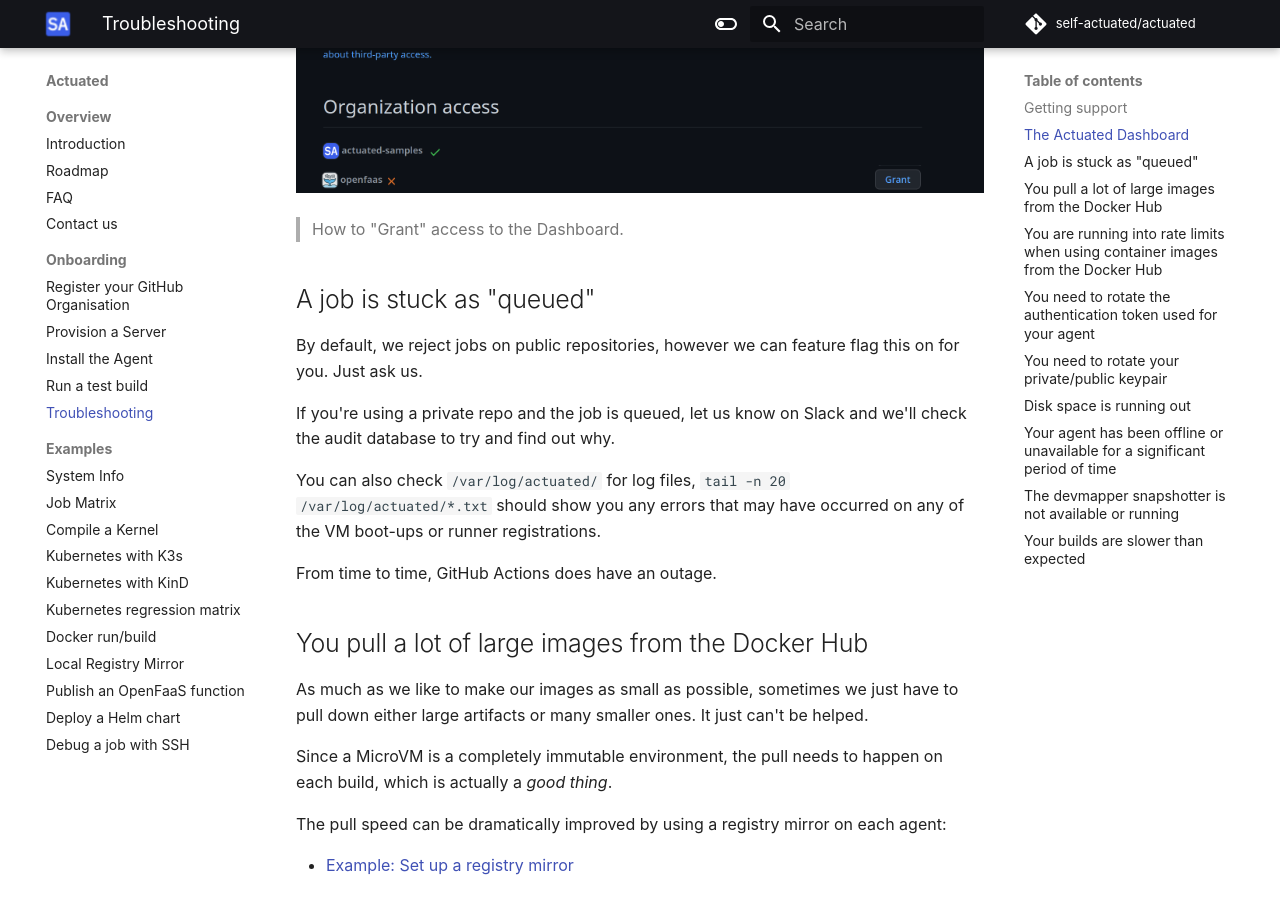
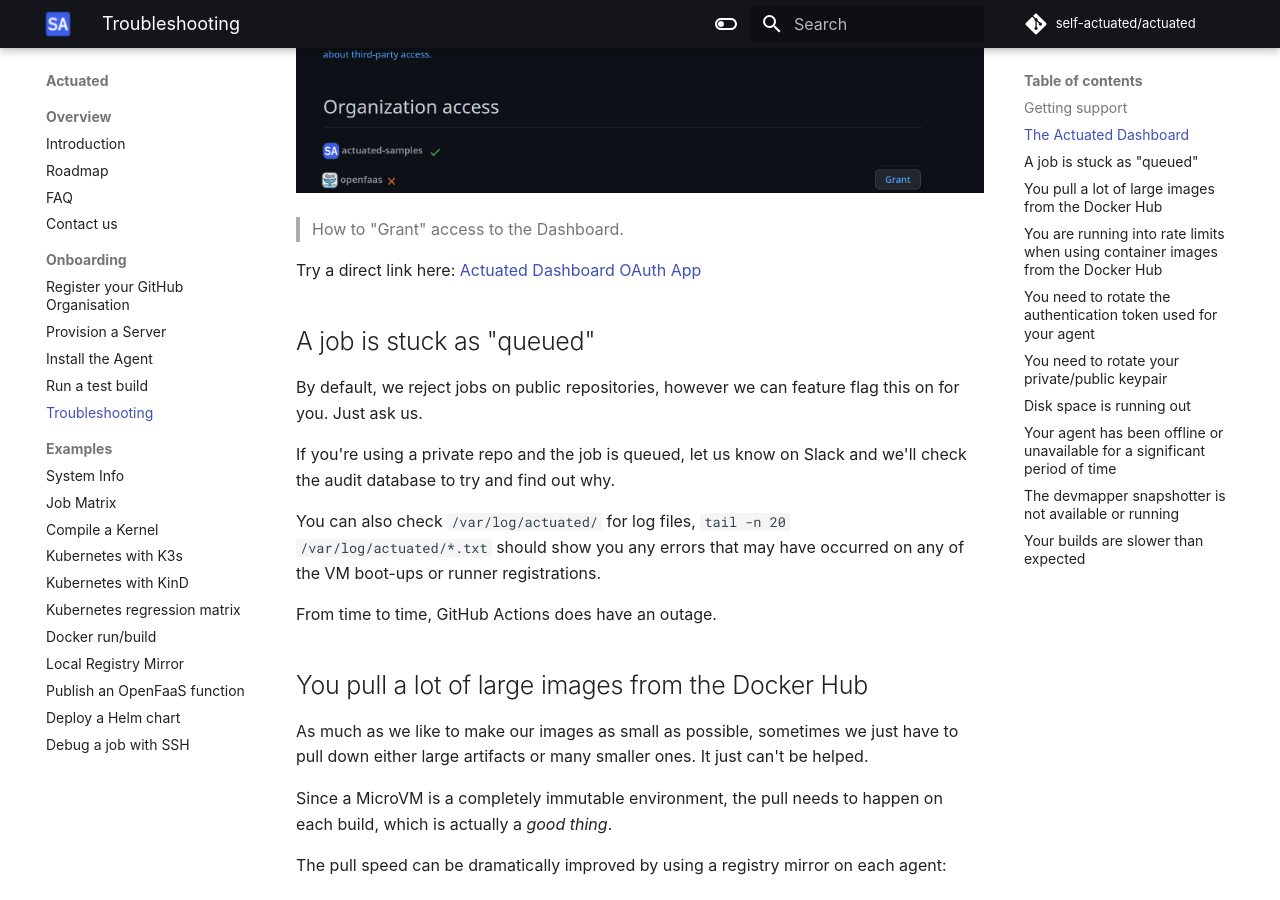
Before and after one commit to welteki/docs.actuated.dev, an MkDocs documentation site: the page built from docs/troubleshooting.md, in a window 1280 px wide and 900 px high, scrolled down 973 px. Built offline with MkDocs 1.6.1 and Material for MkDocs 9.7.7, drawn with Linux system fonts in a browser that asks for light colours; some web fonts are replaced.

Commit message:
Add a direct link to the dashboard OAuth app
Signed-off-by: Alex Ellis (OpenFaaS Ltd) <alexellis2@gmail.com>

```diff
--- a/docs/troubleshooting.md
+++ b/docs/troubleshooting.md
@@ -16,6 +16,8 @@
 
 ![OAuth Access Page](/images/oauth-dashboard-access.png)
 > How to "Grant" access to the Dashboard.
+
+Try a direct link here: [Actuated Dashboard OAuth App](https://github.com/settings/connections/applications/8c5dc5d9750ff2a8396a)
 
 ## A job is stuck as "queued"
 
```
